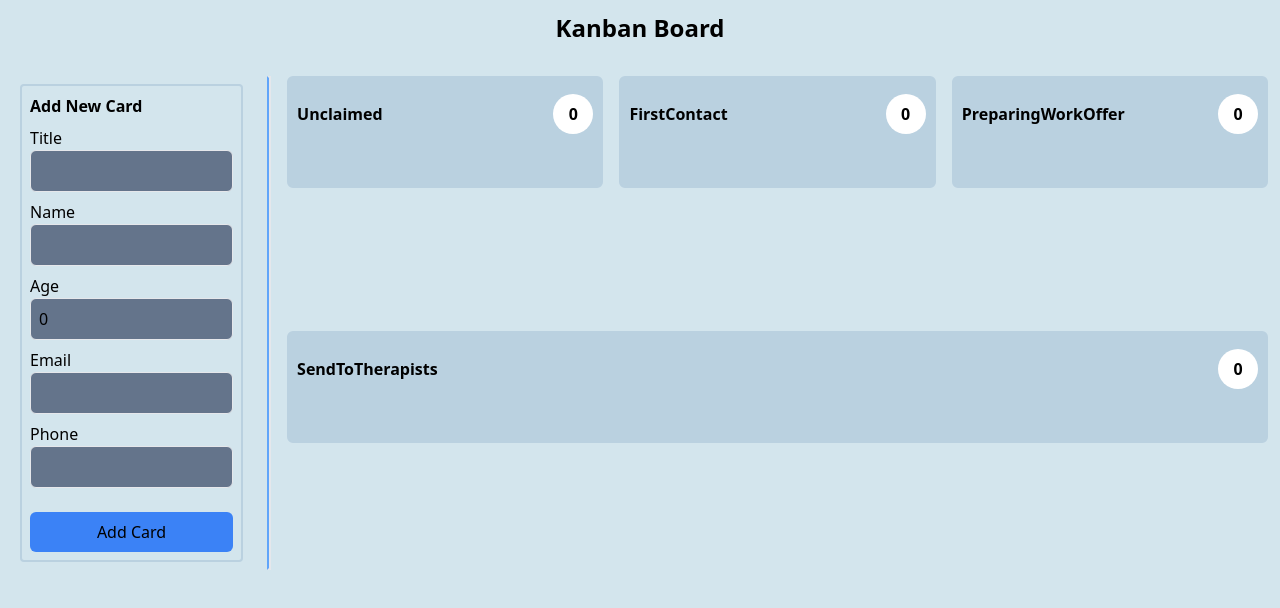
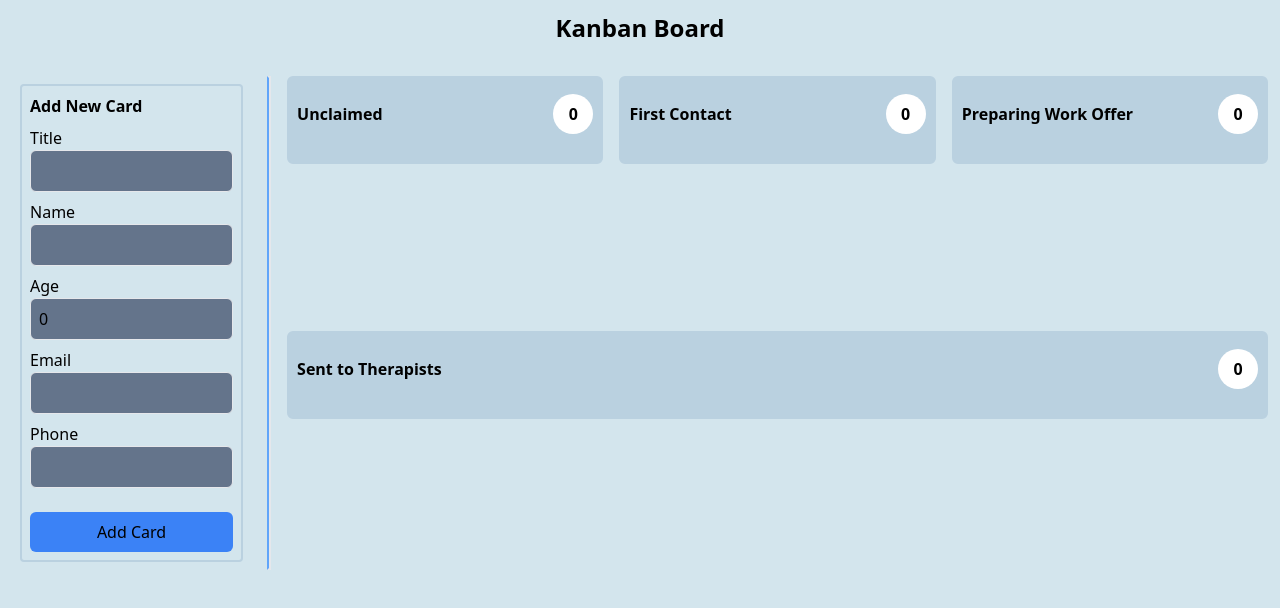
Before and after one commit to SayedShehata1/Kanban-Board, a React (Vite) app: page / in a window 1280 px wide. Shown: the top 608 px of the page. Built offline with nearby package versions, Linux system fonts and the light colour scheme.

Commit message:
feat: :pencil2: Fix Column Titles Typo

```diff
--- a/src/components/KanbanColumn.tsx
+++ b/src/components/KanbanColumn.tsx
@@ -19,6 +19,12 @@ interface KanbanColumnProps {
         newStatus: ColumnType
     ) => void;
 }
+const columnTitles: { [key: string]: string } = {
+    Unclaimed: 'Unclaimed',
+    FirstContact: 'First Contact',
+    PreparingWorkOffer: 'Preparing Work Offer',
+    SendToTherapists: 'Sent to Therapists'
+};
 
 const KanbanColumn: React.FC<KanbanColumnProps> = ({
     title,
@@ -29,13 +35,13 @@ const KanbanColumn: React.FC<KanbanColumnProps> = ({
 }) => (
     <div className="flex-1 min-w-full md:min-w-[250px]">
         <div className="flex flex-col w-full max-h-[calc(100vh-7rem)] px-2 py-4 text-black border-2 border-[#bad1e0] rounded-md bg-[#bad1e0]">
-            <div className="flex items-center justify-between pb-3">
-                <b>{title}</b>
+            <div className="flex items-center justify-between pb-1">
+                <b>{columnTitles[title]}</b>
                 <span className="flex items-center justify-center w-10 h-10 font-bold bg-white rounded-full">
                     {cards.length}
                 </span>
             </div>
-            <div className="h-full p-1 mt-4 overflow-y-auto">
+            <div className="h-full p-1 overflow-y-auto">
                 {cards.map((card, index) => (
                     <div
                         key={index}
```
